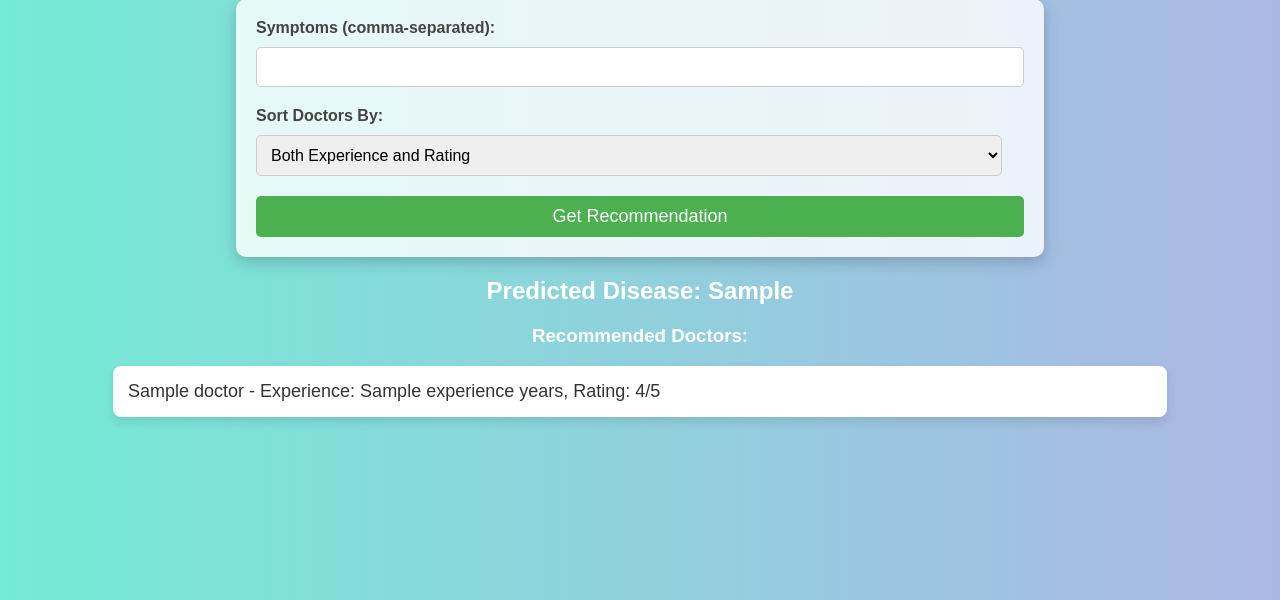
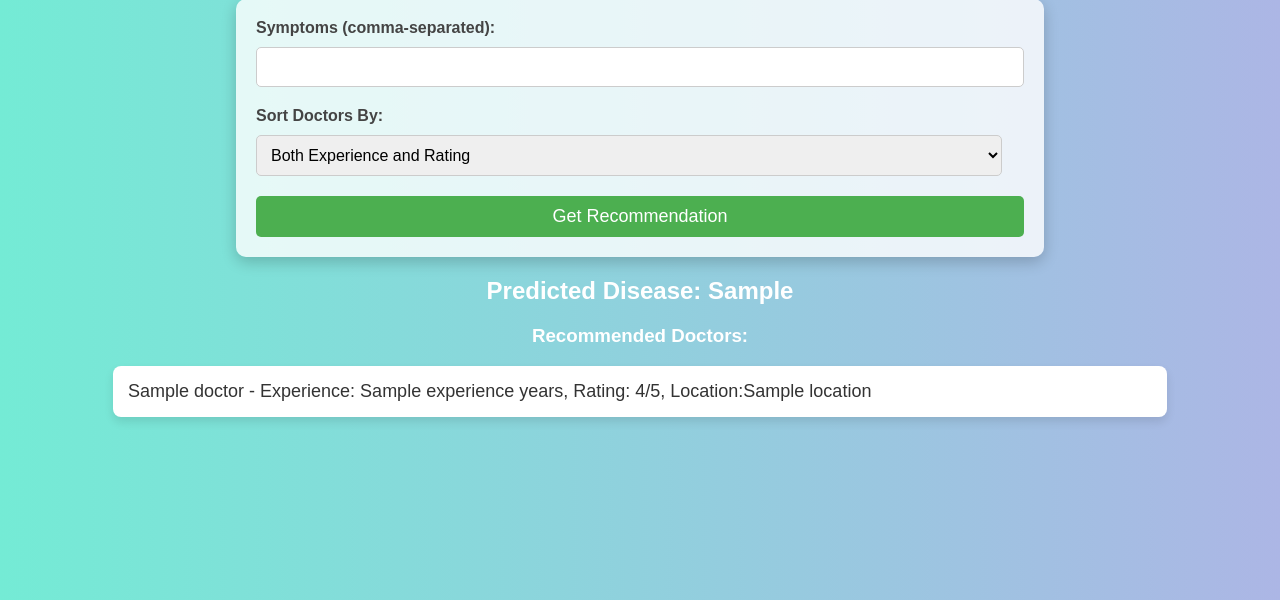
Before and after one commit to MrPal28/medical-ai-recommendation, a Flask app: template templates/index.html in a window 1280 px wide. Shown: the part 81-681 px from the top of the page. Run offline with Flask 3, Linux system fonts and the light colour scheme; the template is opened without the code that fills it: most values are stand-ins (such as "Sample title", 1, 10 or a date in 2020); parts of the project's set-up code (start-up, migrations or seed data) failed here and were passed over.

Commit message:
update by soumyadip adak

```diff
--- a/templates/index.html
+++ b/templates/index.html
@@ -114,7 +114,9 @@
     <h3>Recommended Doctors:</h3>
     <ul>
         {% for doctor in doctors %}
-        <li>{{ doctor['Name'] }} - Experience: {{ doctor['Experience'] }} years, Rating: {{ doctor['Rating'] }}/5</li>
+        <li>{{ doctor['Name'] }} - Experience: {{ doctor['Experience'] }} years, Rating: {{ doctor['Rating'] }}/5,
+            Location:{{doctor['Location']}}
+        </li>
         {% endfor %}
     </ul>
     {% endif %}
```
